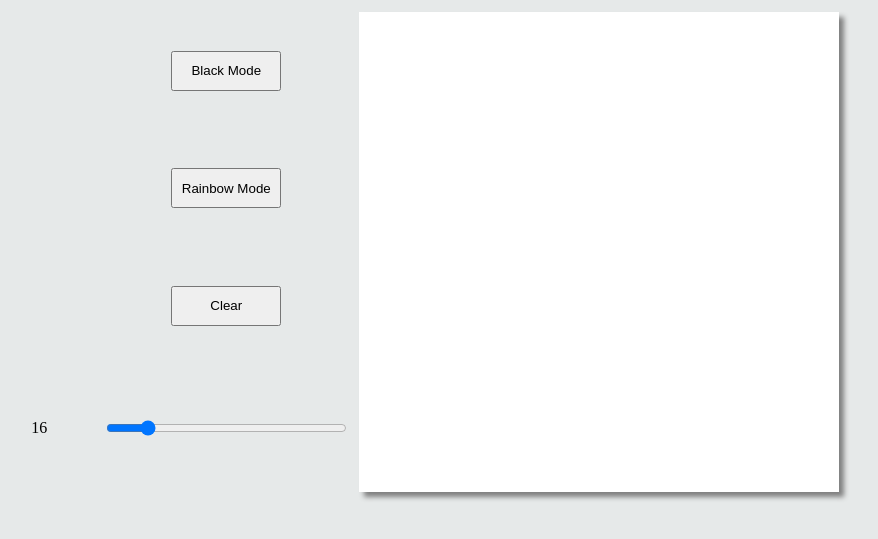
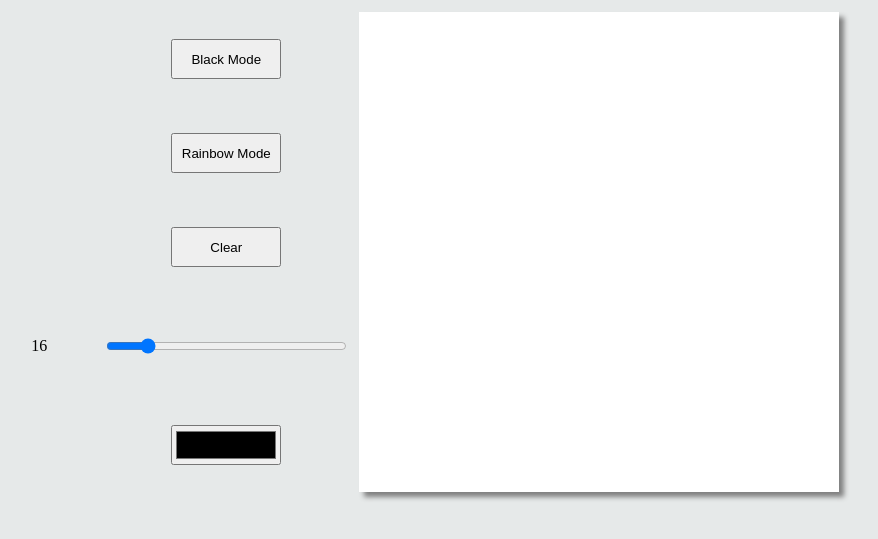
Before and after one commit to Willem991/EtchSketch, a plain HTML site: page index.html in a window 1280 px wide. Shown: the part 121-660 px from the top of the page, without its empty margins (33-911 px from the left). Drawn offline with Linux system fonts and the light colour scheme.

Commit message:
Ranbow now paints rainbow and custom colour button added but no functionality yet

```diff
--- a/index.html
+++ b/index.html
@@ -11,6 +11,7 @@
         </div>
         <div id="mainPanel">
             <div id="controls">
+                <input id="colorPick" type="color">
                 <button id="blackMode">Black Mode</button>
                 <button id="rainbowMode">Rainbow Mode</button>
                 <button id="clear">Clear</button>
--- a/script.js
+++ b/script.js
@@ -86,8 +86,9 @@ buttons.forEach((button) =>{
         }else if(selectorValue == "rainbow"){
             console.log(selectorValue);
             for(let j = 0; j < n; j++){
-                eval(k + j + ".onmouseover = () =>{"+ k + j + ".style.backgroundColor = 'red'}");
-                //eval(k + j + ".addEventListener('mouseover', () => {" + k + j + ".style.backgroundColor = 'red'})");
+                let r = `rgb(${Math.floor(Math.random()*257)},${Math.floor(Math.random()*257)},${Math.floor(Math.random()*257)})`;
+                console.log(r);
+                eval(k + j + ".onmouseover = () =>{"+ k + j + ".style.backgroundColor = '" + r + "'}");
             }
         }
     });
--- a/styles.css
+++ b/styles.css
@@ -4,6 +4,15 @@ background-color: rgb(230, 233, 233);
 
 .fill{
     background-color: black !important;
+}
+
+#colorPick{
+    justify-self: center;
+    align-self: center;
+    grid-row-start: 5;
+    grid-column-start: 2;
+    width: 110px;
+    height: 40px;
 }
 
 #blackMode{
@@ -66,7 +75,6 @@ background-color: rgb(230, 233, 233);
     display: grid;
     grid-template-columns: 30vw 480px;
 
-
 }
 
 #controls{
```
